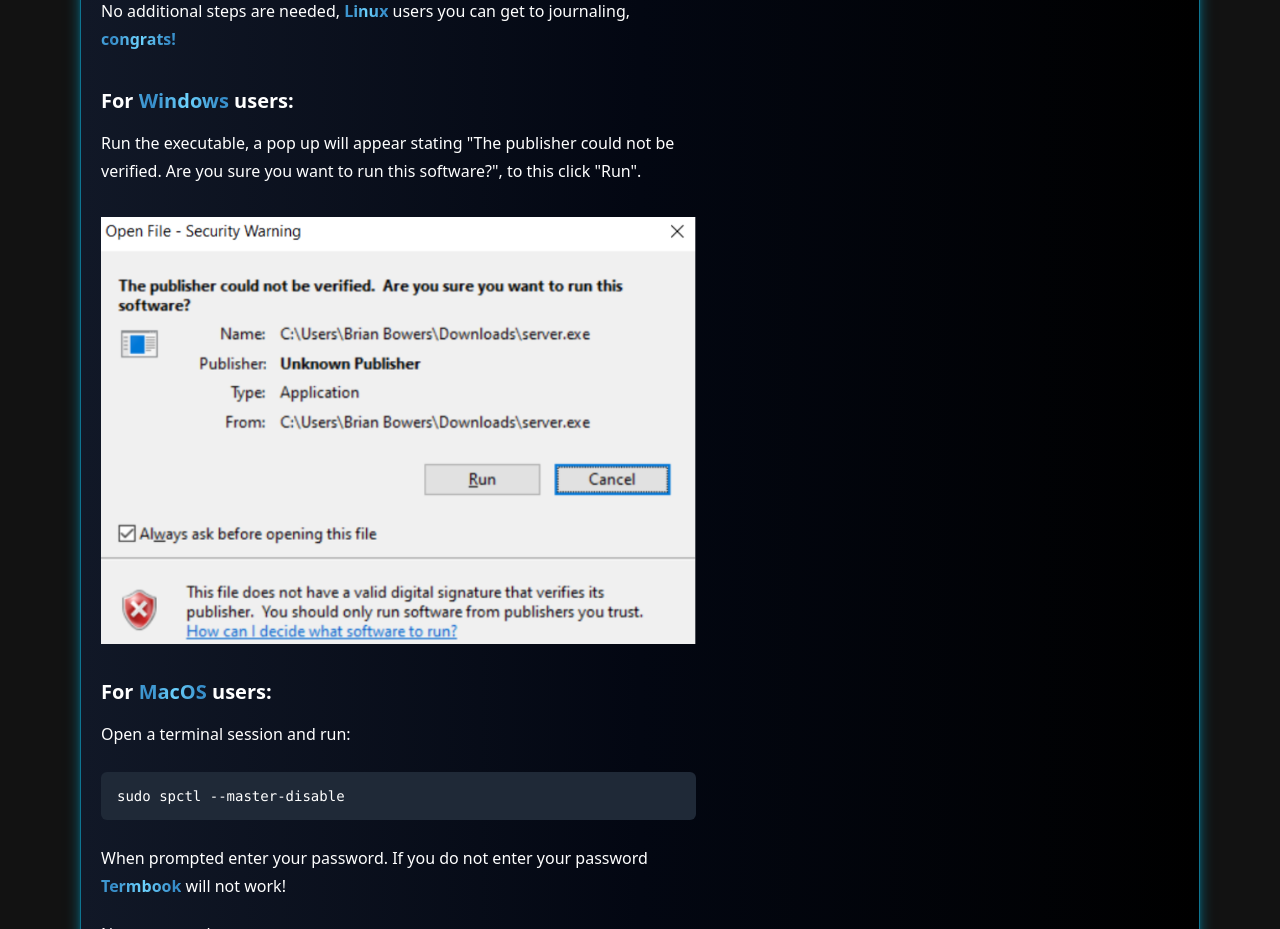
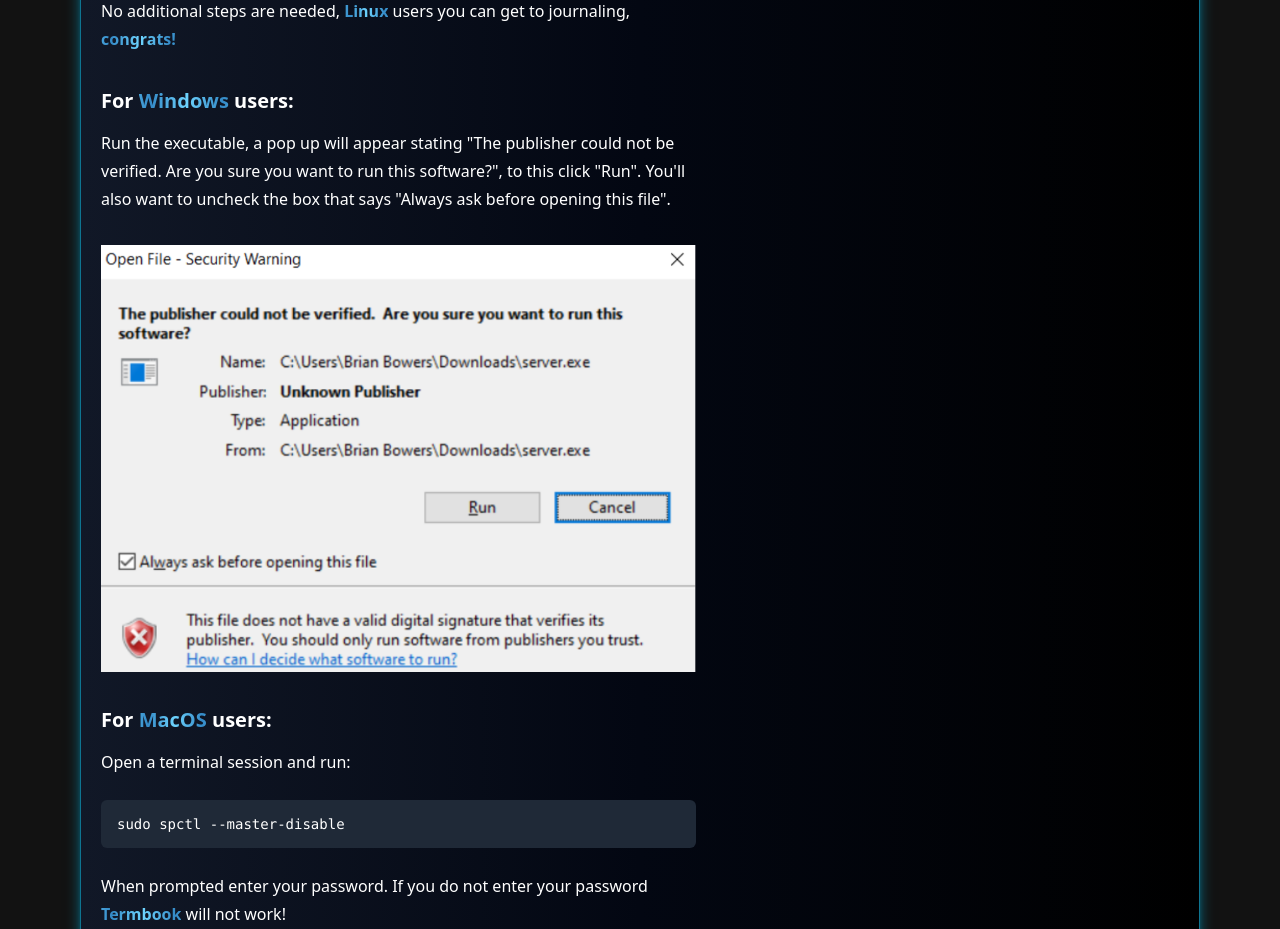
Before and after one commit to jamesmontebell/termbook, a Next.js app: page /docs in a window 1280 px wide. Shown: the part 4280-5209 px from the top of the page. Built offline with nearby package versions, Linux system fonts and the light colour scheme; no server answers.

Commit message:
doc update

```diff
--- a/src/app/docs/content.mdx
+++ b/src/app/docs/content.mdx
@@ -121,7 +121,7 @@ You can now close your terminal and reopen it.
 No additional steps are needed, **Linux** users you can get to journaling, **congrats!**
 
 ### For **Windows** users:
-Run the executable, a pop up will appear stating "The publisher could not be verified. Are you sure you want to run this software?", to this click "Run".
+Run the executable, a pop up will appear stating "The publisher could not be verified. Are you sure you want to run this software?", to this click "Run". You'll also want to uncheck the box that says "Always ask before opening this file".
 
 ![Windows Setup](/windows.png)
 
```
